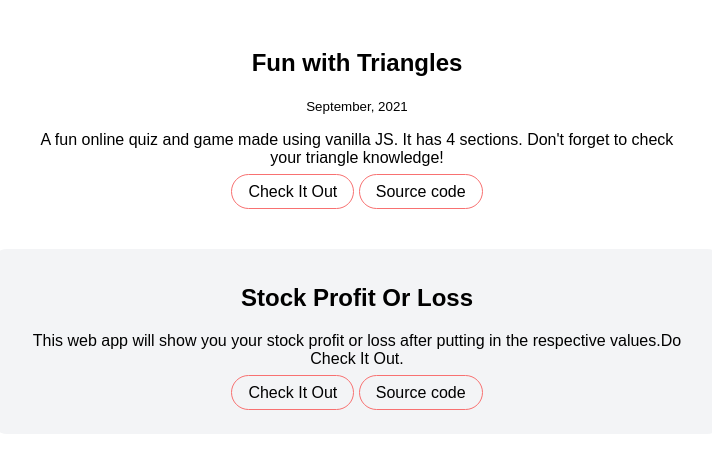
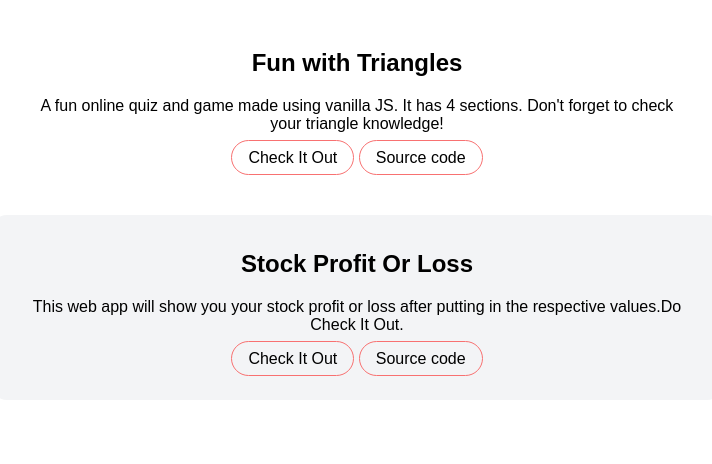
Before and after one commit to B0llu/My-Portfolio, a plain HTML site: page Projects.html in a window 1280 px wide. Shown: the part 2450-2914 px from the top of the page, without its empty margins (283-995 px from the left). Drawn offline with Linux system fonts and the light colour scheme; a web font is replaced by a local one.

Commit message:
Update Projects.html

```diff
--- a/Projects.html
+++ b/Projects.html
@@ -182,7 +182,6 @@
     <section class="section center">
         <div class="container center space">
             <h1>Fun with Triangles</h1>
-            <small>September, 2021</small>
             <p>
               A fun online quiz and game made using vanilla JS. It has 4 sections. Don't forget to check your triangle knowledge!
             </p>
```
